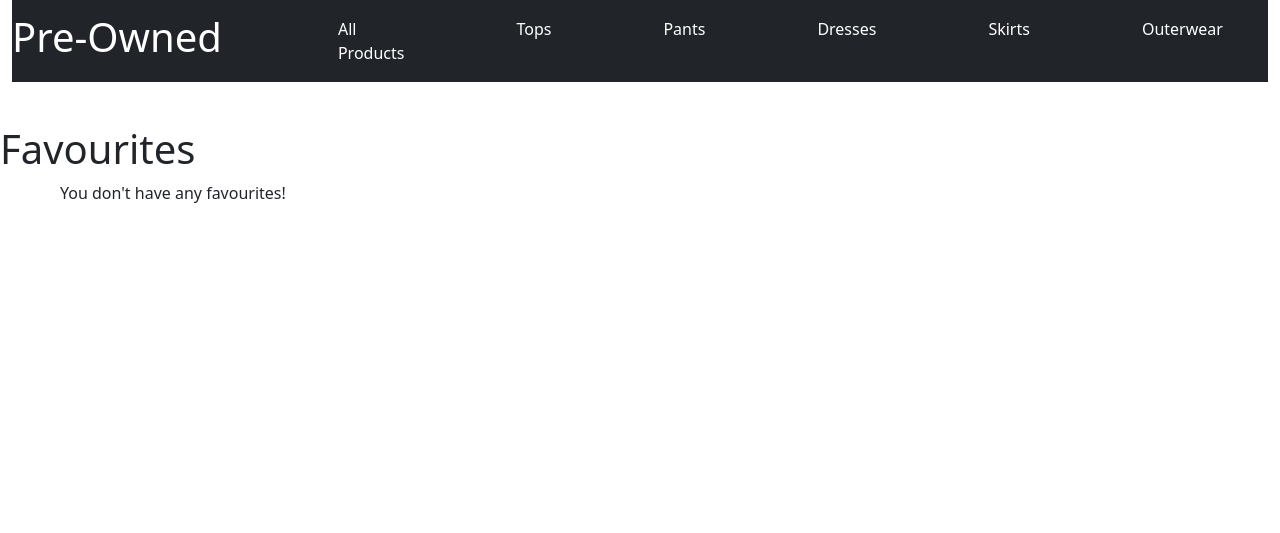
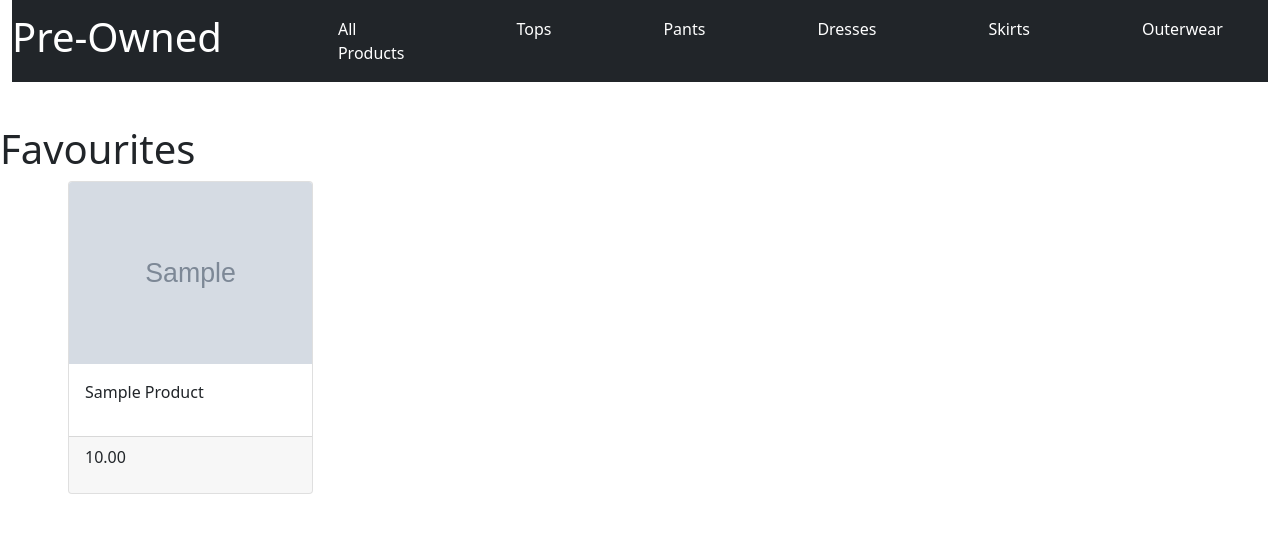
Before and after one commit to Code-Institute-Submissions/MariaLundgren-Pre-Owned_SepResub, a Django app: page /favourites/ in a window 1280 px wide. Shown: the top 533 px of the page. Run offline with Django 3.2, Linux system fonts and the light colour scheme; a user stored in the database is signed in; tables that the repository leaves empty hold one stand-in row (values such as "Sample post"); grey boxes marked "Sample" are stand-in pictures; some libraries are stand-ins or nearby versions.

Commit message:
added view to render users favourites

```diff
--- a/favourites/templates/favourites/favourites.html
+++ b/favourites/templates/favourites/favourites.html
@@ -11,28 +11,19 @@
 
 <div class="container mx-5">
     <div class="row">
-            {% for fav in favourites %}
+            {% for favourite in favourites %}
             <div class="col-12 col-md-6 col-lg-3">
                 <div class="card mx-2">
-                    <a href="{% url 'selected_product' product.id %}">
-                        <img class="card-img-top" src="{{ product.image }}" alt="product image">
+                    <a href="{% url 'selected_product' favourite.product.id %}">
+                        <img class="card-img-top" src="{{ favourite.product.image }}" alt="product image">
                     </a>
                     <div class="card-body">
-                        {% if is_favourite %}
-                        <a href="{% url 'favourites' product.id %}">
-                            <i class="fas fa-heart fs-5"></i>
-                        </a>
-                        {% else %}
-                        <a href="{% url 'favourites' product.id %}">
-                            <i class="far fa-heart fs-5"></i>
-                        </a>
-                        {% endif %}
-                        <p class="text-capitalize">{{ product.name }}</p>
+                        <p class="text-capitalize">{{ favourite.product.name }}</p>
                     </div>
                     <div class="card-footer text-left">
                         <div class="row">
                             <div class="col">
-                                <p>{{ product.price }}</p>
+                                <p>{{ favourite.product.price }}</p>
                             </div>
                         </div>
                     </div>
--- a/favourites/views.py
+++ b/favourites/views.py
@@ -7,9 +7,19 @@ from django.contrib.auth.models import User
 
 def favourites(request):
 
+    favourites = None
+    try:
+        favourites = Favourites.objects.filter(user=request.user)
+    except Favourites.DoesNotExist:
+        pass
+
+    context = {
+        'favourites': favourites,
+    }
+
     template = "favourites/favourites.html"
 
-    return render(request, template)
+    return render(request, template, context)
 
 
 def add_favourite(request, product_id):
```
